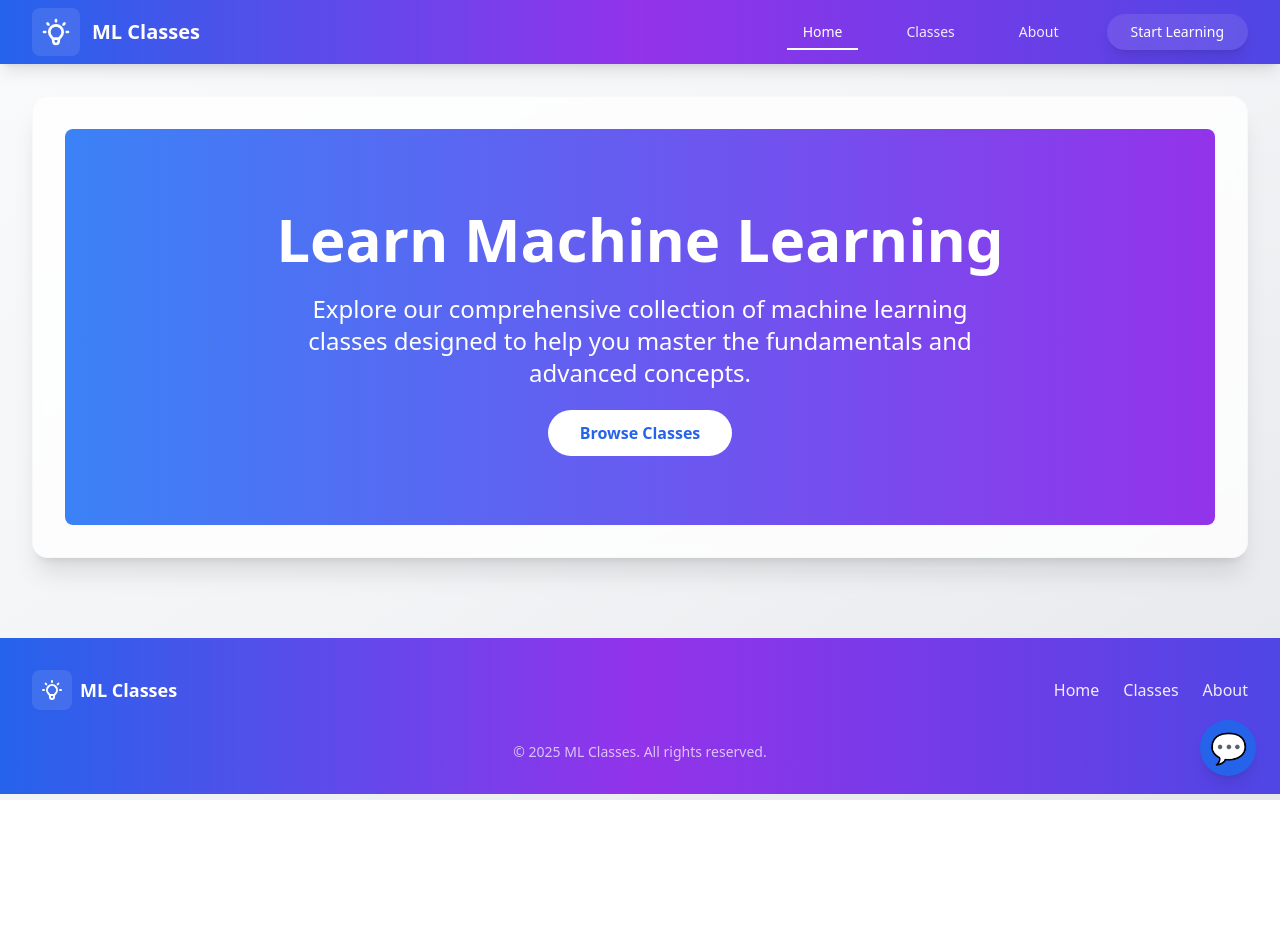
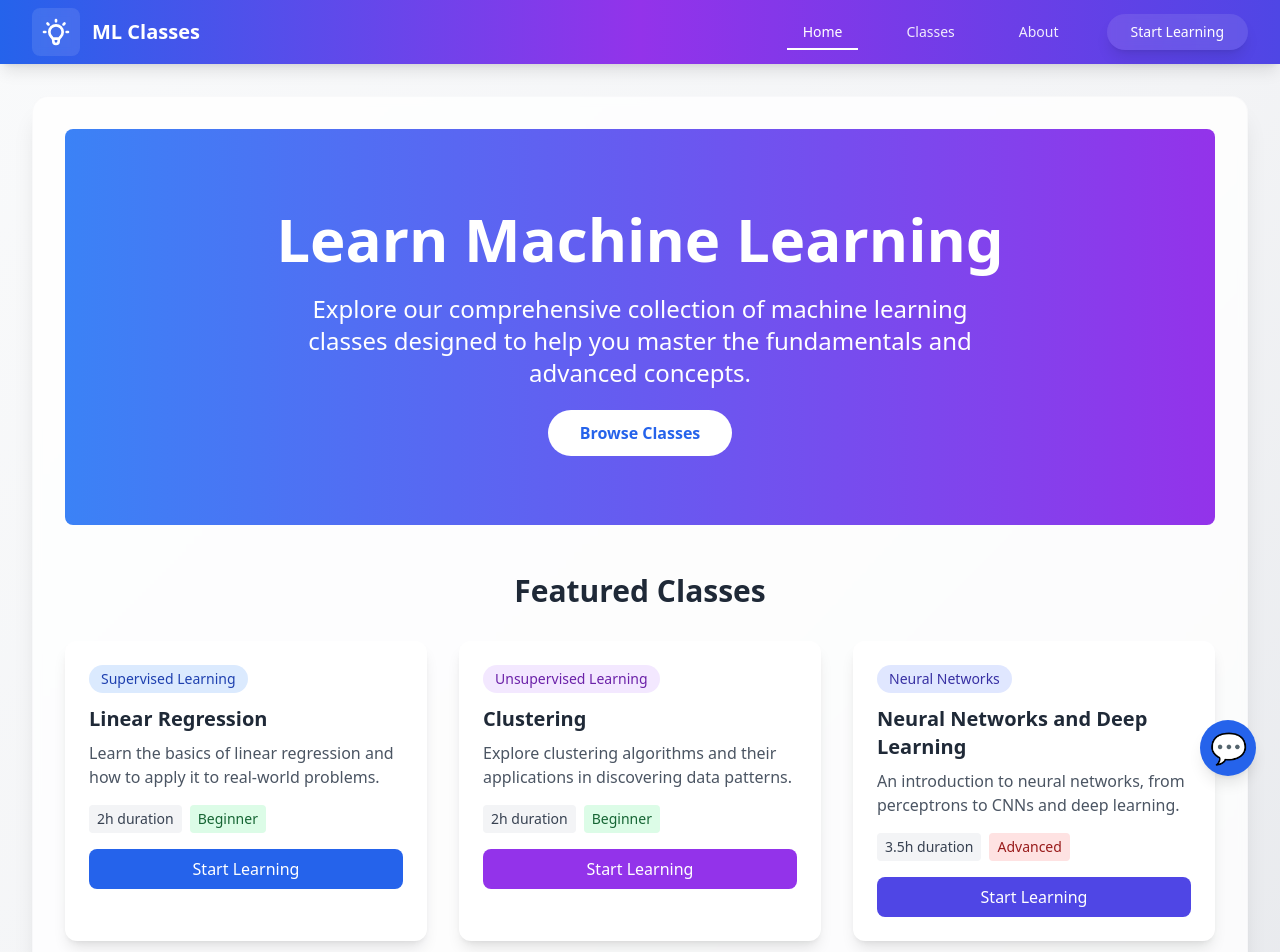
Before and after one commit to Alskuu/ML_Project, a React (Create React App) app in the folder client/: page / in a window 1280 px wide. Shown: the top 952 px of the page. Before the commit the page ends 800 px from the top, so only its background shows below. Built offline with nearby package versions, Linux system fonts and the light colour scheme.

Commit message:
Add Featured Classes section to Home page

```diff
--- a/client/src/pages/Home.tsx
+++ b/client/src/pages/Home.tsx
@@ -19,6 +19,121 @@ const Home: React.FC = () => {
           Browse Classes
         </Link>
       </section>
+
+      {/* Featured Classes Section */}
+      <section>
+        <h2 className="text-3xl font-bold text-gray-800 mb-8 text-center">Featured Classes</h2>
+        <div className="grid grid-cols-1 md:grid-cols-2 lg:grid-cols-3 gap-8">
+          {/* Supervised Learning - Linear Regression */}
+          <div className="bg-white rounded-xl shadow-lg overflow-hidden transform transition-all duration-300 hover:shadow-xl hover:-translate-y-1">
+            <div className="p-6">
+              <div className="flex items-center mb-3">
+                <span className="px-3 py-1 bg-blue-100 text-blue-800 rounded-full text-sm font-medium">
+                  Supervised Learning
+                </span>
+              </div>
+              <h3 className="text-xl font-semibold text-gray-800 mb-2">
+                Linear Regression
+              </h3>
+              <p className="text-gray-600 mb-4">
+                Learn the basics of linear regression and how to apply it to real-world problems.
+              </p>
+              <div className="flex flex-wrap gap-2 mb-4">
+                <span className="px-2 py-1 bg-gray-100 text-gray-700 rounded text-sm">
+                  2h duration
+                </span>
+                <span className="px-2 py-1 bg-green-100 text-green-800 rounded text-sm">
+                  Beginner
+                </span>
+              </div>
+              <Link
+                to="/linear-regression"
+                className="block w-full text-center bg-blue-600 text-white py-2 px-4 rounded-lg font-medium hover:bg-blue-700 transform hover:-translate-y-0.5 transition-all duration-200"
+              >
+                Start Learning
+              </Link>
+            </div>
+          </div>
+
+          {/* Unsupervised Learning - Clustering */}
+          <div className="bg-white rounded-xl shadow-lg overflow-hidden transform transition-all duration-300 hover:shadow-xl hover:-translate-y-1">
+            <div className="p-6">
+              <div className="flex items-center mb-3">
+                <span className="px-3 py-1 bg-purple-100 text-purple-800 rounded-full text-sm font-medium">
+                  Unsupervised Learning
+                </span>
+              </div>
+              <h3 className="text-xl font-semibold text-gray-800 mb-2">
+                Clustering
+              </h3>
+              <p className="text-gray-600 mb-4">
+                Explore clustering algorithms and their applications in discovering data patterns.
+              </p>
+              <div className="flex flex-wrap gap-2 mb-4">
+                <span className="px-2 py-1 bg-gray-100 text-gray-700 rounded text-sm">
+                  2h duration
+                </span>
+                <span className="px-2 py-1 bg-green-100 text-green-800 rounded text-sm">
+                  Beginner
+                </span>
+              </div>
+              <Link
+                to="/clustering"
+                className="block w-full text-center bg-purple-600 text-white py-2 px-4 rounded-lg font-medium hover:bg-purple-700 transform hover:-translate-y-0.5 transition-all duration-200"
+              >
+                Start Learning
+              </Link>
+            </div>
+          </div>
+
+          {/* Neural Networks - Neural Networks and Deep Learning */}
+          <div className="bg-white rounded-xl shadow-lg overflow-hidden transform transition-all duration-300 hover:shadow-xl hover:-translate-y-1">
+            <div className="p-6">
+              <div className="flex items-center mb-3">
+                <span className="px-3 py-1 bg-indigo-100 text-indigo-800 rounded-full text-sm font-medium">
+                  Neural Networks
+                </span>
+              </div>
+              <h3 className="text-xl font-semibold text-gray-800 mb-2">
+                Neural Networks and Deep Learning
+              </h3>
+              <p className="text-gray-600 mb-4">
+                An introduction to neural networks, from perceptrons to CNNs and deep learning.
+              </p>
+              <div className="flex flex-wrap gap-2 mb-4">
+                <span className="px-2 py-1 bg-gray-100 text-gray-700 rounded text-sm">
+                  3.5h duration
+                </span>
+                <span className="px-2 py-1 bg-red-100 text-red-800 rounded text-sm">
+                  Advanced
+                </span>
+              </div>
+              <Link
+                to="/neural-networks"
+                className="block w-full text-center bg-indigo-600 text-white py-2 px-4 rounded-lg font-medium hover:bg-indigo-700 transform hover:-translate-y-0.5 transition-all duration-200"
+              >
+                Start Learning
+              </Link>
+            </div>
+          </div>
+        </div>
+
+        {/* Call to Action */}
+        <div className="text-center mt-12">
+          <p className="text-gray-600 mb-4">
+            Ready to explore more classes and advance your machine learning skills?
+          </p>
+          <Link
+            to="/classes"
+            className="inline-flex items-center px-6 py-3 bg-gradient-to-r from-blue-600 to-purple-600 text-white font-medium rounded-lg hover:from-blue-700 hover:to-purple-700 transform hover:-translate-y-0.5 transition-all duration-200 shadow-lg hover:shadow-xl"
+          >
+            View All Classes
+            <svg className="ml-2 w-5 h-5" fill="none" stroke="currentColor" viewBox="0 0 24 24">
+              <path strokeLinecap="round" strokeLinejoin="round" strokeWidth={2} d="M17 8l4 4m0 0l-4 4m4-4H3" />
+            </svg>
+          </Link>
+        </div>
+      </section>
     </div>
   );
 };
```
